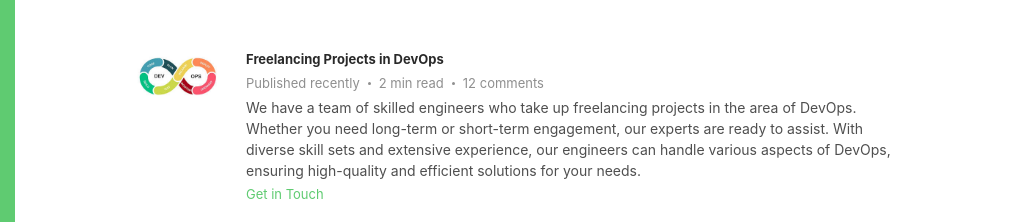
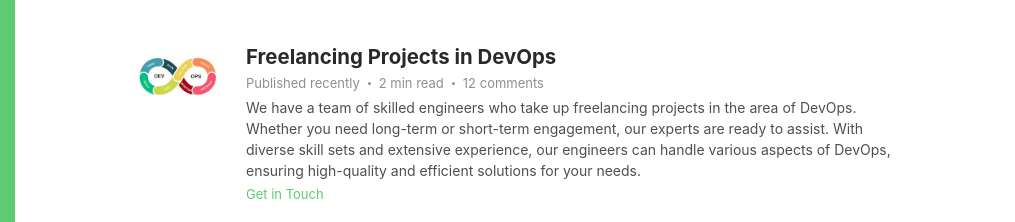
Before and after one commit to ragsmpl/myblog, a plain HTML site: page index.html in a window 1280 px wide. Shown: the part 193-415 px from the top of the page, 265-1280 px from the left. Drawn offline with Linux system fonts and the light colour scheme.

Commit message:
Update index.html

```diff
--- a/index.html
+++ b/index.html
@@ -93,7 +93,7 @@
                                <div class="media">
                                    <img class="mr-3 img-fluid post-thumb d-none d-md-flex" src="assets/images/devops.jpeg" alt="image">
                                     <div class="media-body">
-                                         <h3 class="title mb-1"><a class="more-link" href="mailto:rags.mpl@gmail.com?subject=FreelancingInquiry&body=Hello%20there," target="_blank">Freelancing Projects in DevOps</a></h3>
+                                         <h3 class="title mb-1"><a href="mailto:rags.mpl@gmail.com?subject=FreelancingInquiry&body=Hello%20there," target="_blank">Freelancing Projects in DevOps</a></h3>
                                          <div class="meta mb-1"><span class="date">Published recently</span><span class="time">2 min read</span><span class="comment"><a href="#">12 comments</a></span></div>
                                          <div class="intro">We have a team of skilled engineers who take up freelancing projects in the area of DevOps. Whether you need long-term or short-term engagement, our experts are ready to assist. With diverse skill sets and extensive experience, our engineers can handle various aspects of DevOps, ensuring high-quality and efficient solutions for your needs.</div>
                                          <a class="more-link" href="mailto:rags.mpl@gmail.com?subject=FreelancingInquiry&body=Hello%20there," target="_blank">Get in Touch</a>
```
